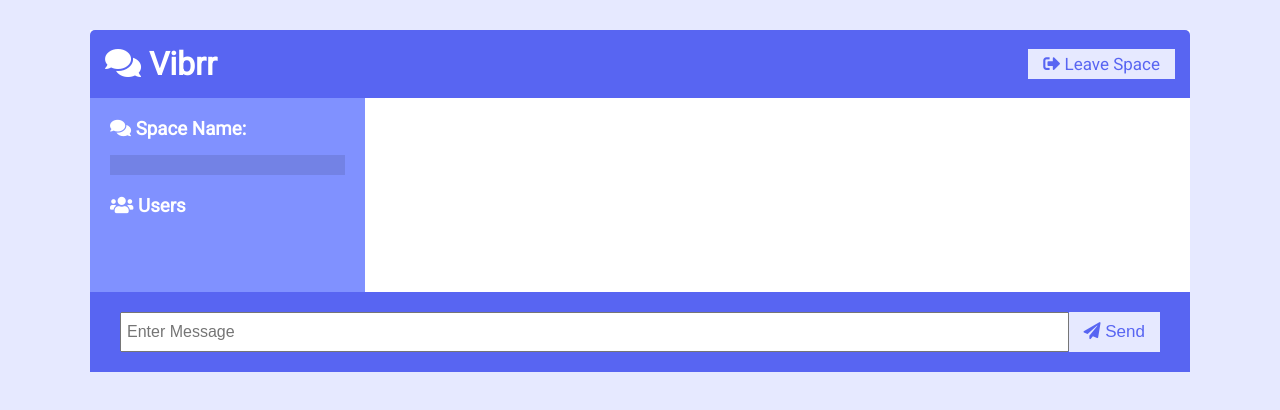
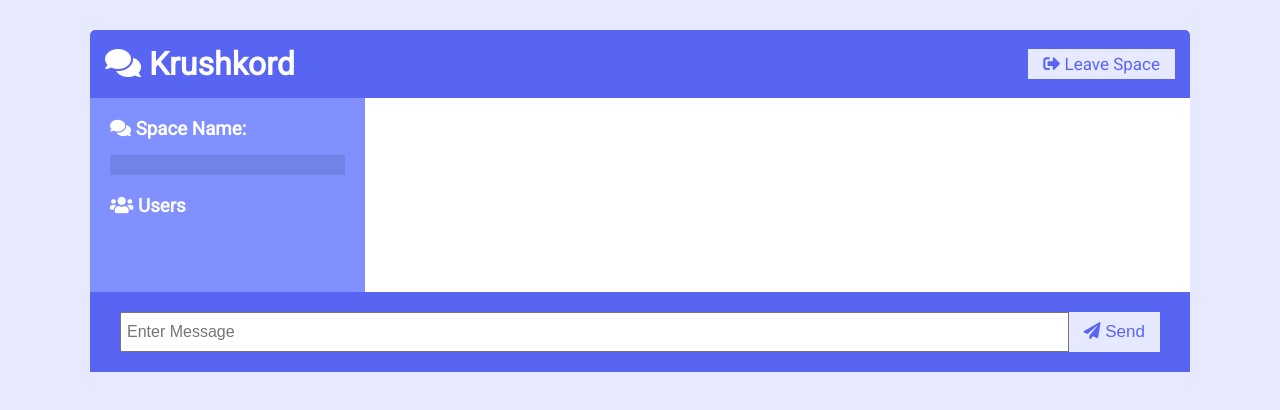
Before and after one commit to krushil1/Talking-web-app, a website: page public/chat.html in a window 1280 px wide. Drawn offline with nearby package versions, Linux system fonts and the light colour scheme; no server answers.

Commit message:
Update chat.html

```diff
--- a/public/chat.html
+++ b/public/chat.html
@@ -5,12 +5,12 @@
   <meta name="viewport" content="width=device-width, initial-scale=1.0">
   <link rel="stylesheet" href="https://cdnjs.cloudflare.com/ajax/libs/font-awesome/5.12.1/css/all.min.css" integrity="sha256-mmgLkCYLUQbXn0B1SRqzHar6dCnv9oZFPEC1g1cwlkk=" crossorigin="anonymous" />
   <link rel="stylesheet" href="css/style.css">
-  <title>Vibrr Chat App</title>
+  <title>Krushkord Chat App</title>
 </head>
 <body>
   <div class="chat-container">
     <header class="chat-header">
-      <h1><i class="fas fa-comments"></i> Vibrr</h1>
+      <h1><i class="fas fa-comments"></i> Krushkord</h1>
       <a class="btn btn-leave" href="index.html"><i class="fas fa-sign-out-alt"></i> Leave Space </a>
     </header>
     <main class="chat-main">
```
